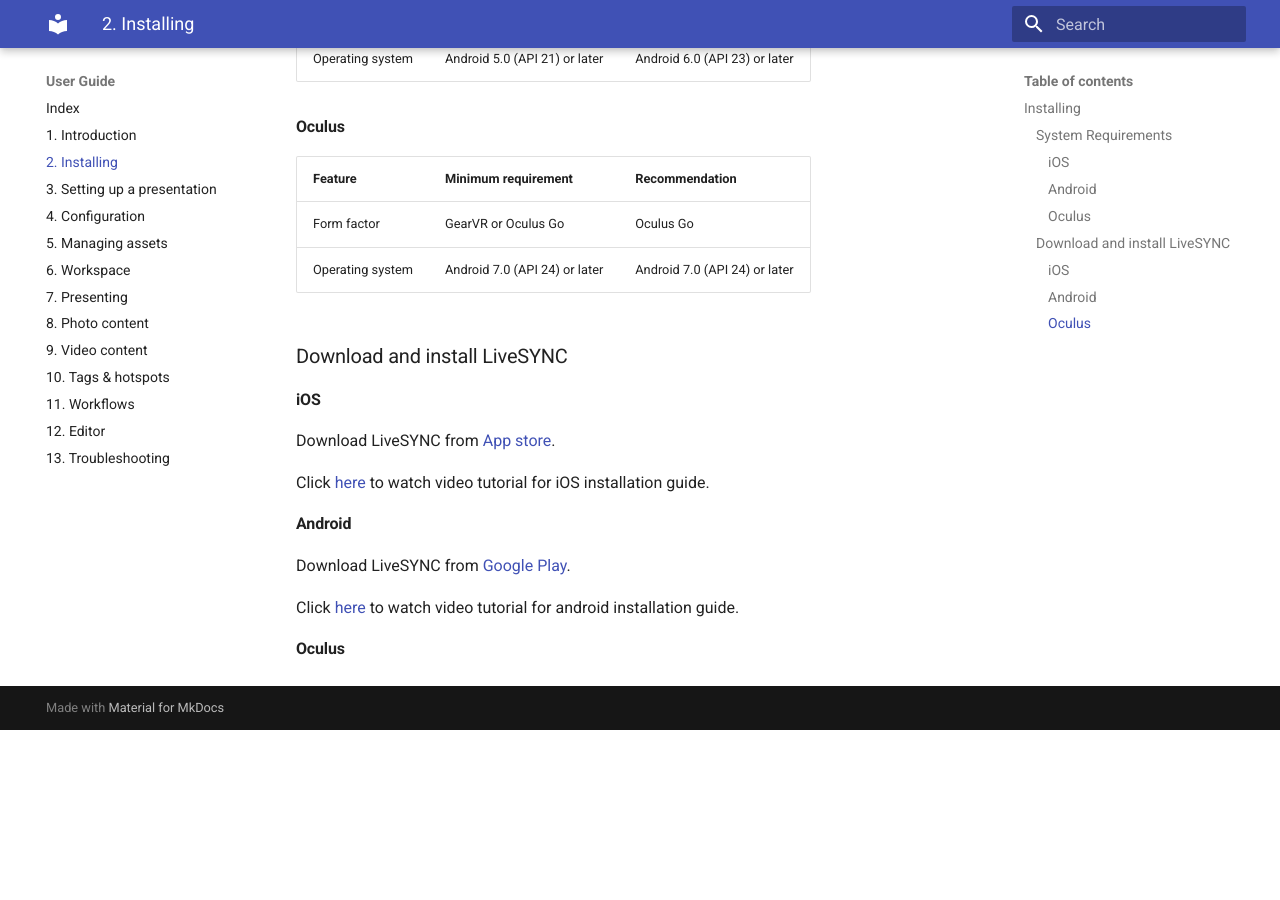
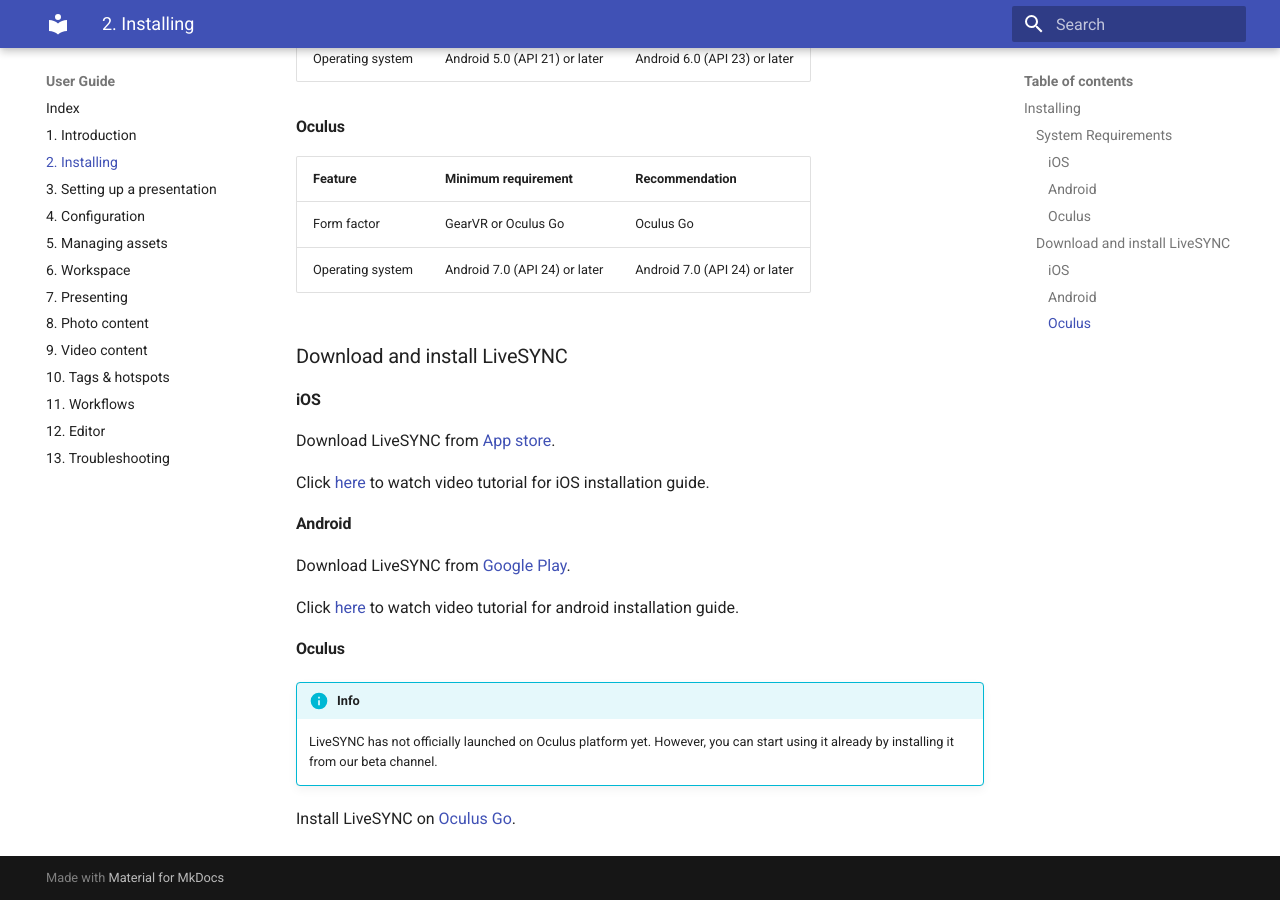
Before and after one commit to FinweLtd/doc-livesync-all, an MkDocs documentation site: the page built from docs/user_guide/installing.md, in a window 1280 px wide and 900 px high, scrolled down 699 px. Built offline with MkDocs 1.6.1 and Material for MkDocs 9.7.7, drawn with Linux system fonts in a browser that asks for light colours; before the commit the page ends 1429 px from its top, so only the background shows below that.

Commit message:
User guide/installing:Oculus installation link is now added to the page

```diff
--- a/docs/user_guide/installing.md
+++ b/docs/user_guide/installing.md
@@ -39,3 +39,8 @@
 Click [here](https://vimeo.com/221453486) to watch video tutorial for android installation guide.
 
 #### Oculus ####
+
+!!! info
+    LiveSYNC has not officially launched on Oculus platform yet. However, you can start using it already by installing it from our beta channel.
+
+Install LiveSYNC on [Oculus Go](../tutorials/oculus_go_setup.md).
```
